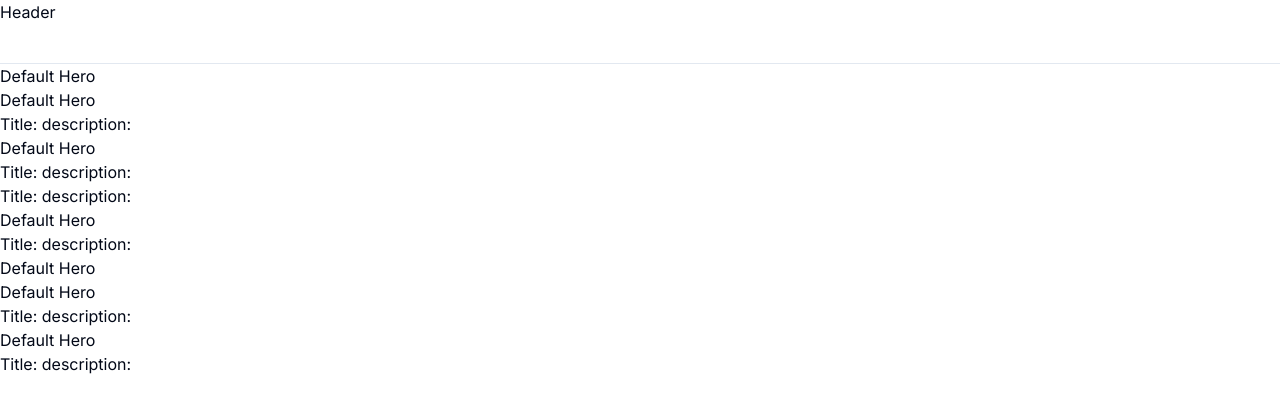
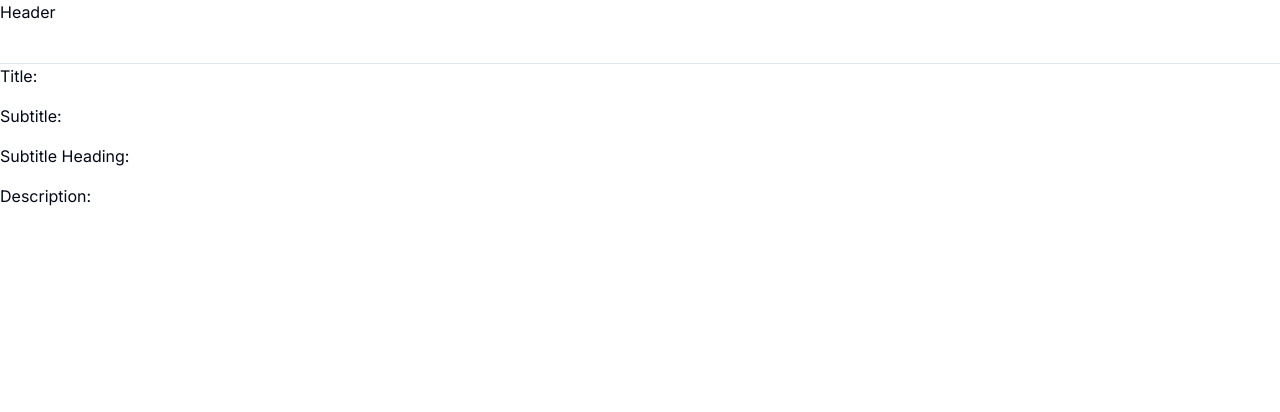
Before and after one commit to m-amirazmi/nextjs-cms, a Next.js app: page / in a window 1280 px wide. Shown: the top 412 px of the page. Built offline with nearby package versions, Linux system fonts and the light colour scheme.

Commit message:
Set the basic props in the hero section

```diff
--- a/components/sections/hero.tsx
+++ b/components/sections/hero.tsx
@@ -1,17 +1,64 @@
 import { HeroProps, SectionSchema } from "@/lib/types";
 
-export default function Hero({ title = "Default Hero" }: HeroProps) {
-  return <div>{title}</div>;
+export default function Hero({
+  title,
+  subtitle,
+  subtitle_heading,
+  description,
+  text_alignment,
+}: HeroProps) {
+  return (
+    <div className="flex flex-col gap-4" style={{ textAlign: text_alignment }}>
+      <div>Title: {title}</div>
+      <div>Subtitle: {subtitle}</div>
+      <div>Subtitle Heading: {subtitle_heading}</div>
+      <div>Description: {description}</div>
+    </div>
+  );
 }
 
 export const heroSchema: SectionSchema = {
   name: "hero",
   settings: [
     {
-      id: "hero-title",
-      label: "Hero Title",
-      type: "radio",
-      options: [{ label: "sd", value: 232 }],
+      id: "title",
+      label: "Hero title",
+      type: "text",
+      default: "Custom NextJS CMS",
+      placeholder: "Enter the hero title text",
+      smallnote: "The title text will be appeared as H1 heading",
+    },
+    {
+      id: "subtitle",
+      label: "Hero subtitle",
+      type: "text",
+      default: "NextJS | App Router",
+    },
+    {
+      id: "subtitle_heading",
+      label: "Subtitle heading type",
+      type: "select",
+      options: [
+        { label: "H2", value: "h2" },
+        { label: "H3", value: "h3" },
+        { label: "H4", value: "h4" },
+      ],
+    },
+    {
+      id: "description",
+      label: "Hero description",
+      type: "textarea",
+      default: "The best personal custom NextJS CMS using JSON files",
+    },
+    {
+      id: "text_alignment",
+      label: "Text alignment",
+      type: "select",
+      options: [
+        { label: "Left", value: "left" },
+        { label: "Center", value: "center" },
+        { label: "Right", value: "right" },
+      ],
     },
   ],
 };
--- a/data/homepage.json
+++ b/data/homepage.json
@@ -1,32 +1,6 @@
 {
   "content": {
-    "hero__1": {},
-    "hero__2": {},
-    "titledescription__1": {},
-    "hero__3": {},
-    "titledescription__2": {},
-    "titledescription__3": {},
-    "hero__4": {},
-    "titledescription__4": {},
-    "hero__5": {},
-    "hero__6": {},
-    "titledescription__5": {},
-    "hero__7": {},
-    "titledescription__6": {}
+    "hero__1": {}
   },
-  "sections": [
-    "hero__1",
-    "hero__2",
-    "titledescription__1",
-    "hero__3",
-    "titledescription__2",
-    "titledescription__3",
-    "hero__4",
-    "titledescription__4",
-    "hero__5",
-    "hero__6",
-    "titledescription__5",
-    "hero__7",
-    "titledescription__6"
-  ]
+  "sections": ["hero__1"]
 }
```
Also changed, not shown: lib/types.ts (+14 -52 lines).
